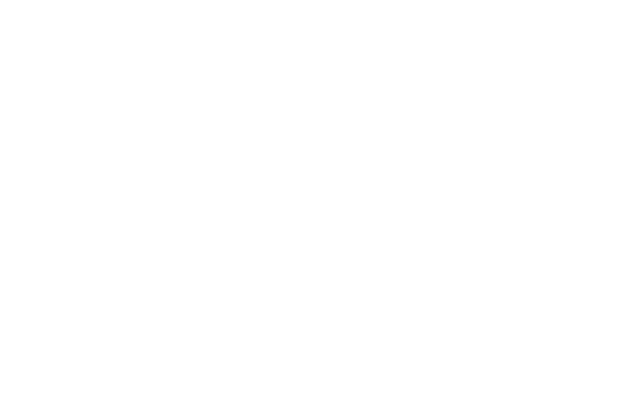
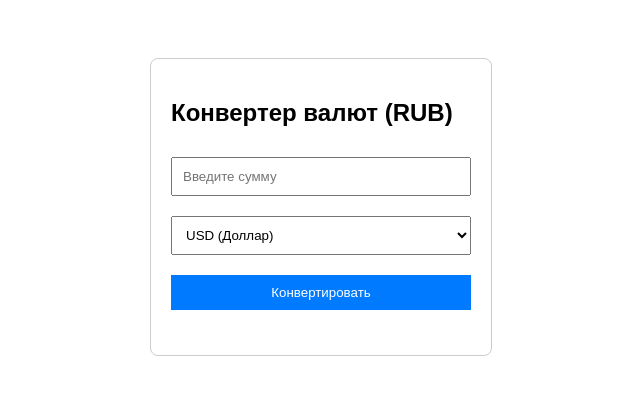
Before and after one commit to Forinarrsz/Lab24_ModernJS_shuvalova, a plain HTML site: page currency_converter/converter.html in a window 1280 px wide. Shown: the whole page, without its empty margins (319-959 px from the left). Drawn offline with Linux system fonts and the light colour scheme.

Commit message:
Added CSS styling

```diff
--- a/currency_converter/converter.css
+++ b/currency_converter/converter.css
@@ -0,0 +1,44 @@
+body {
+    font-family: sans-serif;
+    display: flex;
+    justify-content: center;
+    padding: 50px;
+}
+
+.converter {
+    border: 1px solid #ccc;
+    padding: 20px;
+    border-radius: 8px;
+    width: 300px;
+}
+
+input,
+select,
+button {
+    width: 100%;
+    margin: 10px 0;
+    padding: 10px;
+    box-sizing: border-box;
+}
+
+button {
+    background-color: #007bff;
+    color: white;
+    border: none;
+    cursor: pointer;
+}
+
+button:hover {
+    background-color: #0056b3;
+}
+
+.result {
+    margin-top: 15px;
+    font-weight: bold;
+    color: #333;
+}
+
+.error {
+    color: red;
+    font-size: 0.9em;
+}
--- a/currency_converter/converter.html
+++ b/currency_converter/converter.html
@@ -7,6 +7,21 @@
     <link rel = "stylesheet" href="converter.css"/>
 </head>
 <body>
+    <div class="converter">
+        <h2>Конвертер валют (RUB)</h2>
+
+        <input type="number" id="amount" placeholder="Введите сумму">
+
+        <select id="currency">
+            <option value="USD">USD (Доллар)</option>
+            <option value="EUR">EUR (Евро)</option>
+            <option value="GBP">GBP (Фунт)</option>
+        </select>
+
+        <button id="convertBtn">Конвертировать</button>
+
+        <div id="result" class="result"></div>
+    </div>
 
 
     <script type="module" src="../currency_converter/converter.js"></script>
```
